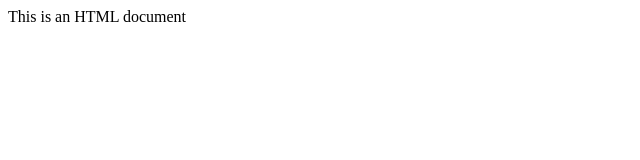
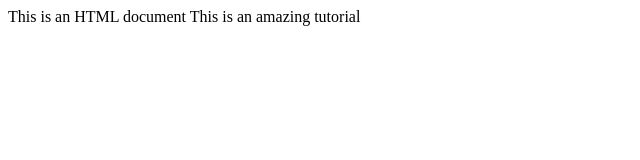
Before and after one commit to emgeex13/first_repo, a plain HTML site: page monuments.html in a window 1280 px wide. Shown: the whole page, without its empty margins (0-640 px from the left). Drawn offline with Linux system fonts and the light colour scheme.

Commit message:
Skipped staging area

```diff
--- a/monuments.html
+++ b/monuments.html
@@ -7,6 +7,6 @@
     <title>Document</title>
   </head>
   <body>
-    This is an HTML document
+    This is an HTML document This is an amazing tutorial
   </body>
 </html>
```
Also changed, not shown: index.html (+1 -1 lines).
